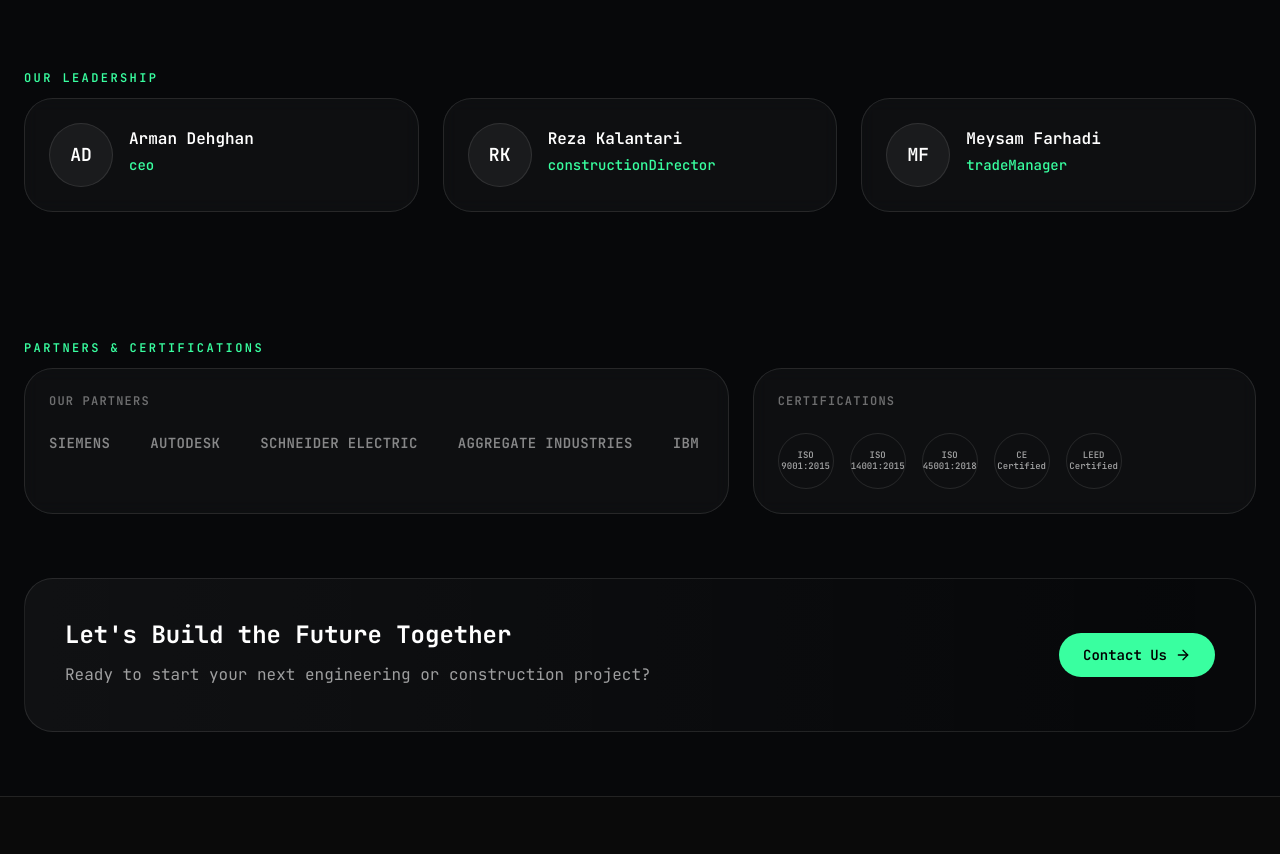
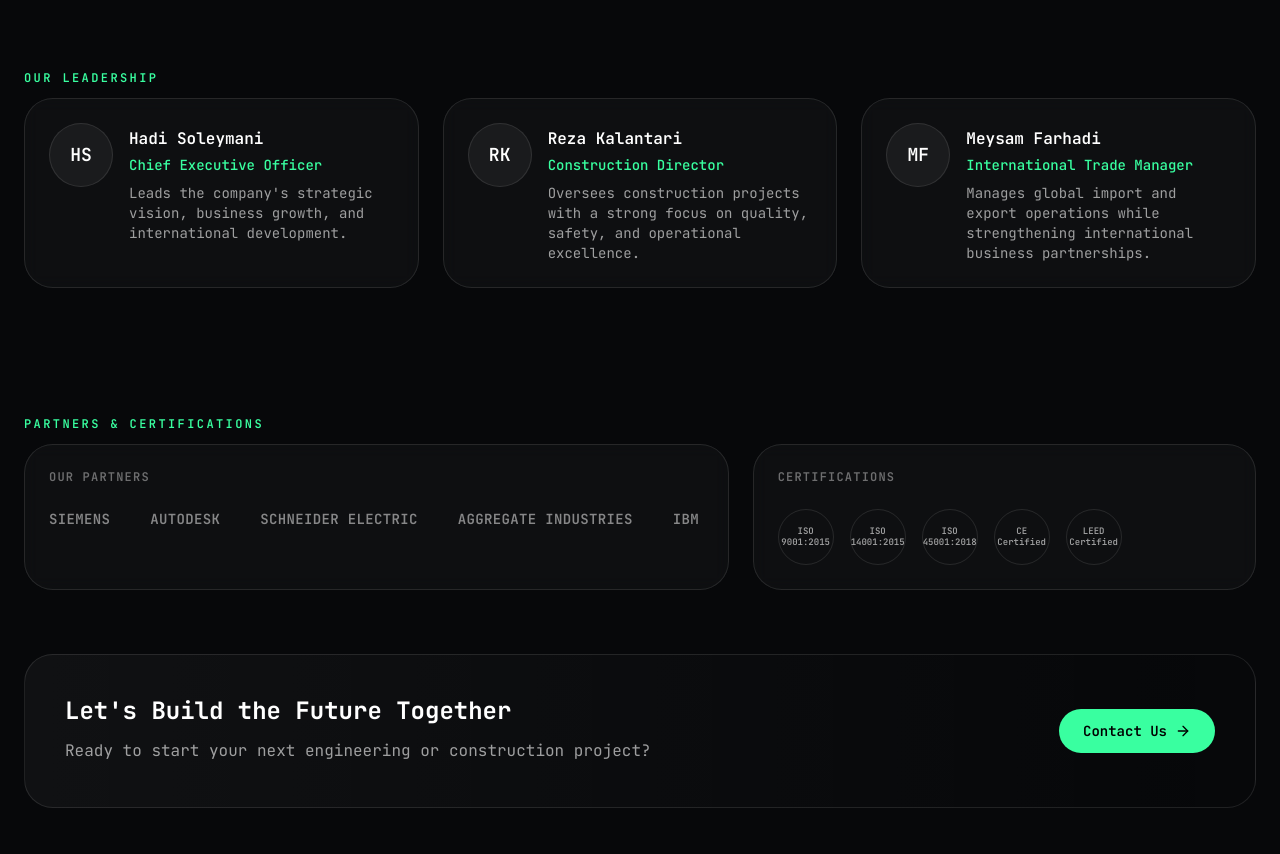
Before and after one commit to Milad-Soleymani/azar-bonian-marava, a Next.js app: page /en/about-us in a window 1280 px wide. Shown: the part 3180-4034 px from the top of the page. Built offline with nearby package versions, Linux system fonts and the light colour scheme.

Commit message:
Make leadership in multi-language component

```diff
--- a/src/components/about/Leadership.tsx
+++ b/src/components/about/Leadership.tsx
@@ -1,18 +1,25 @@
+"use client";
+
+import { useTranslations } from "next-intl";
+
 import Card from "@/components/ui/Card";
 import Eyebrow from "@/components/ui/Eyebrow";
+
 import { LEADERSHIP } from "@/data/constants/about";
 
 const GREEN = "#39FFA0";
 
 export default function Leadership() {
+  const t = useTranslations("about.leadership");
+
   return (
     <section className="mx-auto max-w-7xl px-6 py-16">
-      <Eyebrow>Our Leadership</Eyebrow>
+      <Eyebrow>{t("title")}</Eyebrow>
 
       <div className="grid gap-6 sm:grid-cols-2 lg:grid-cols-3">
         {LEADERSHIP.map((person) => (
           <Card
-            key={person.name}
+            key={person.key}
             className="flex items-start gap-4"
           >
             <div className="flex h-16 w-16 shrink-0 items-center justify-center rounded-full border border-white/10 bg-white/5 text-lg font-semibold">
@@ -31,11 +38,11 @@ export default function Leadership() {
                 className="text-sm font-medium"
                 style={{ color: GREEN }}
               >
-                {person.role}
+                {t(`items.${person.key}.role`)}
               </p>
 
               <p className="mt-2 text-sm text-white/60">
-                {person.desc}
+                {t(`items.${person.key}.desc`)}
               </p>
             </div>
           </Card>
--- a/src/data/constants/about.ts
+++ b/src/data/constants/about.ts
@@ -88,21 +88,17 @@ export const STATS = [
   },
 ];
 
-
 export const LEADERSHIP = [
   {
-    name: "Arman Dehghan",
-    role: "ceo",
+    name: "Hadi Soleymani",
     key: "ceo",
   },
   {
     name: "Reza Kalantari",
-    role: "constructionDirector",
     key: "constructionDirector",
   },
   {
     name: "Meysam Farhadi",
-    role: "tradeManager",
     key: "tradeManager",
   },
 ];
--- a/src/messages/ar.json
+++ b/src/messages/ar.json
@@ -95,7 +95,21 @@
       "countries": "دول التصدير"
     },
     "leadership": {
-      "title": "قيادتنا"
+      "title": "قيادتنا",
+      "items": {
+        "ceo": {
+          "role": "الرئيس التنفيذي",
+          "desc": "يقود الرؤية الاستراتيجية للشركة، ويشرف على نمو الأعمال والتوسع في الأسواق العالمية."
+        },
+        "constructionDirector": {
+          "role": "مدير الإنشاءات",
+          "desc": "يشرف على جميع مشاريع البناء مع التركيز على الجودة والسلامة والكفاءة التشغيلية."
+        },
+        "tradeManager": {
+          "role": "مدير التجارة الدولية",
+          "desc": "يدير عمليات الاستيراد والتصدير ويطوّر الشراكات التجارية مع الأسواق العالمية."
+        }
+      }
     },
     "partners": {
       "title": "الشركاء والشهادات",
--- a/src/messages/fa.json
+++ b/src/messages/fa.json
@@ -34,7 +34,6 @@
       "description": "ساخت زیرساخت‌های ماندگار و اتصال بازارهای جهانی از طریق پروژه‌های قابل اعتماد ساخت‌وساز و تجارت بین‌المللی.",
       "scroll": "مشاهده ادامه"
     },
-
     "story": {
       "title": "داستان ما",
       "paragraph1": "آذر بنیان ماروا در سال ۱۳۹۵ با هدف ارائه راهکارهای مهندسی جهانی و ایجاد تأثیر پایدار تأسیس شد.",
@@ -42,7 +41,6 @@
       "paragraph3": "ما متعهد به مشتریان، کارکنان و جوامعی هستیم که به آن‌ها خدمت می‌کنیم.",
       "paragraph4": "چشم‌انداز بلندمدت ما تبدیل شدن به یک رهبر جهانی در مهندسی و فناوری است."
     },
-
     "mission": {
       "title": "ماموریت و چشم‌انداز",
       "missionTitle": "ماموریت ما",
@@ -50,7 +48,6 @@
       "visionTitle": "چشم‌انداز ما",
       "visionText": "تبدیل شدن به یک مجموعه جهانی قابل اعتماد در حوزه مهندسی و فناوری."
     },
-
     "values": {
       "title": "ارزش‌های اصلی",
       "items": {
@@ -72,7 +69,6 @@
         }
       }
     },
-
     "journey": {
       "title": "مسیر رشد ما",
       "items": {
@@ -98,7 +94,6 @@
         }
       }
     },
-
     "stats": {
       "title": "دستاوردهای ما در اعداد",
       "experience": "سال تجربه",
@@ -106,17 +101,28 @@
       "clients": "مشتریان راضی",
       "countries": "کشورهای مقصد صادرات"
     },
-
     "leadership": {
-    "title": "مدیریت ما"
+      "title": "مدیریت ما",
+      "items": {
+        "ceo": {
+          "role": "مدیرعامل",
+          "desc": "هدایت استراتژی شرکت، توسعه کسب‌وکار و نظارت بر اجرای پروژه‌های کلان."
         },
-
+        "constructionDirector": {
+          "role": "مدیر ساخت‌وساز",
+          "desc": "مدیریت عملیات اجرایی، کنترل کیفیت و هماهنگی پروژه‌های عمرانی."
+        },
+        "tradeManager": {
+          "role": "مدیر بازرگانی",
+          "desc": "مدیریت صادرات، واردات، توسعه بازارهای بین‌المللی و ارتباط با شرکای تجاری."
+        }
+      }
+    },
     "partners": {
       "title": "شرکا و گواهینامه‌ها",
       "partners": "شرکای ما",
       "certifications": "گواهینامه‌ها"
     },
-
     "cta": {
       "title": "بیایید آینده را با هم بسازیم",
       "description": "آماده شروع پروژه بعدی خود با شرکت هستید؟",
```
Lines whose indentation alone changed are shown as unchanged.
